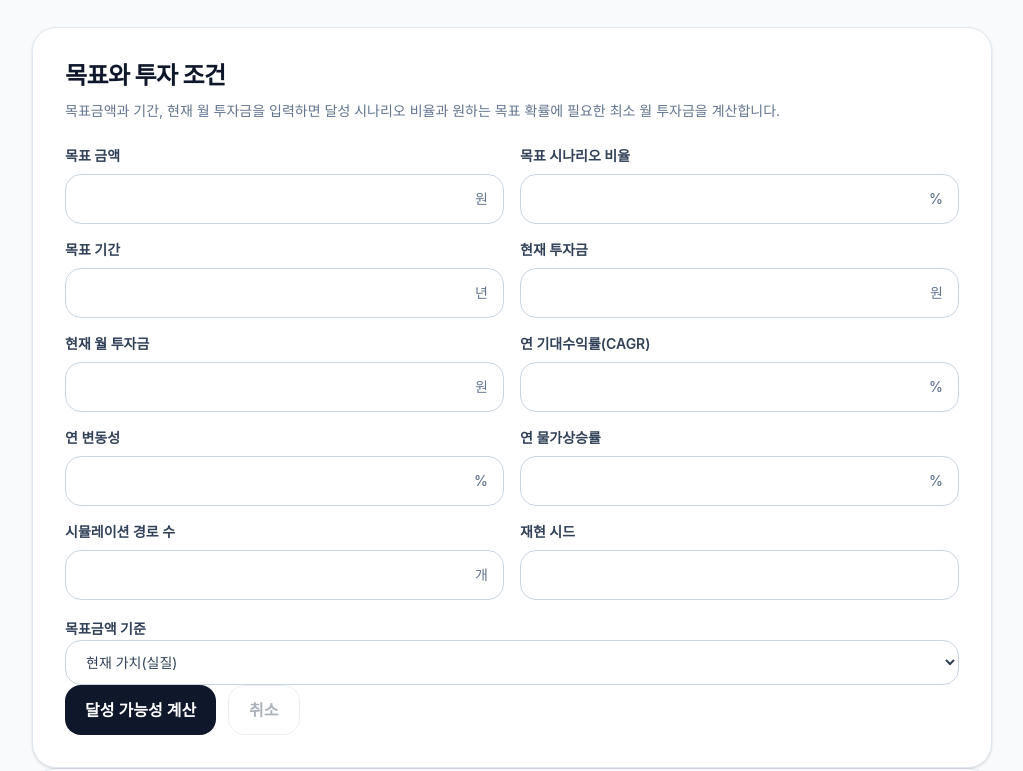
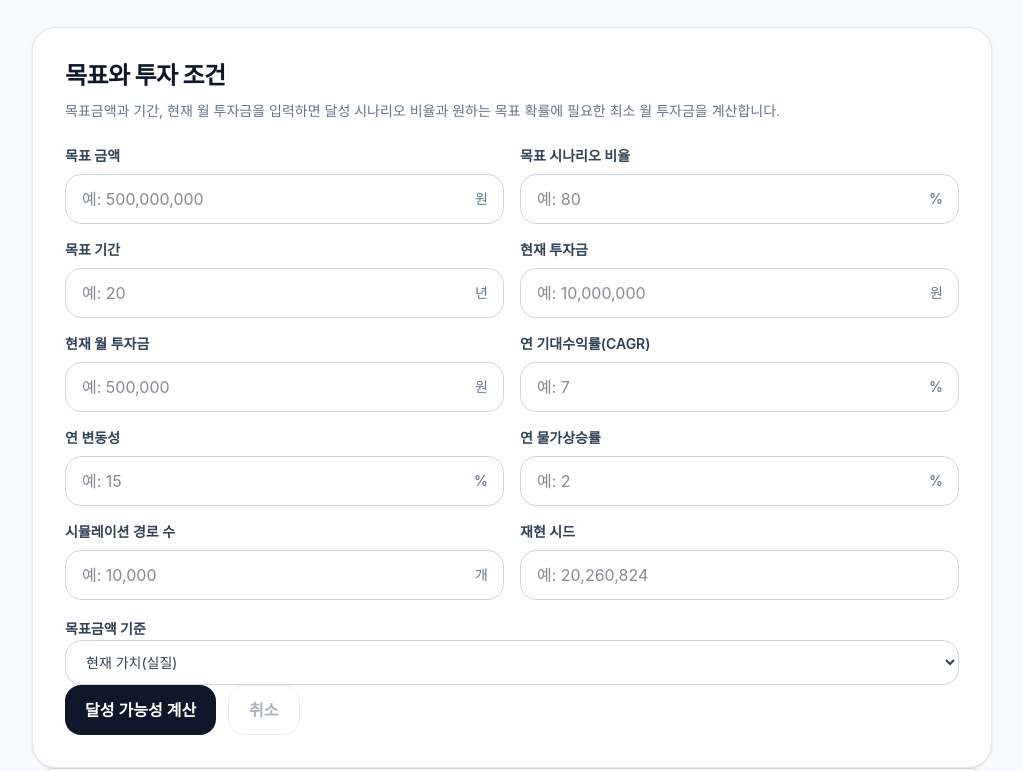
Before and after one commit to YG-coder/stock-calculator, a Next.js app: page /goal-probability-calculator in a window 1280 px wide. Shown: the part 510-1281 px from the top of the page, without its empty margins (128-1151 px from the left). Built offline with nearby package versions, Linux system fonts and the light colour scheme.

Commit message:
fix(ui): 빈 계산기 입력란에 회색 예시 추가

```diff
--- a/src/components/calculator/BacktestLab.tsx
+++ b/src/components/calculator/BacktestLab.tsx
@@ -19,8 +19,8 @@ export default function BacktestLab() {
 
   return <CalculatorLayout>
     <CalculatorCard title="월별 수익률 자료" description="시간순 월 수익률을 % 단위로 붙여넣으세요. 기본 숫자는 사용법 확인용 가상 예시이며 실제 시장 자료가 아닙니다.">
-      <label className="block space-y-2 text-sm font-semibold text-slate-700">월별 수익률(%, 쉼표·공백·줄바꿈 구분)<textarea className="min-h-36 w-full rounded-2xl border border-slate-300 p-4 font-mono font-normal" value={returnsText} onChange={(event) => setReturnsText(event.target.value)} /></label>
-      <div className="grid gap-4 sm:grid-cols-3"><InputField id="lab-horizon" label="투자기간" type="number" value={horizon} onChange={(event) => setHorizon(event.target.value)} unit="개월" /><InputField id="lab-initial" label="초기 투자금" type="number" value={initial} onChange={(event) => setInitial(event.target.value)} unit="원" /><InputField id="lab-monthly" label="월 투자금" type="number" value={monthly} onChange={(event) => setMonthly(event.target.value)} unit="원" /></div>
+      <label className="block space-y-2 text-sm font-semibold text-slate-700">월별 수익률(%, 쉼표·공백·줄바꿈 구분)<textarea className="min-h-36 w-full rounded-2xl border border-slate-300 p-4 font-mono font-normal" value={returnsText} onChange={(event) => setReturnsText(event.target.value)} placeholder="예: 2.1, -1.2, 3.4, 0.8" /></label>
+      <div className="grid gap-4 sm:grid-cols-3"><InputField id="lab-horizon" label="투자기간" type="number" value={horizon} onChange={(event) => setHorizon(event.target.value)} unit="개월" placeholder="예: 12" /><InputField id="lab-initial" label="초기 투자금" type="number" value={initial} onChange={(event) => setInitial(event.target.value)} unit="원" placeholder="예: 10000000" /><InputField id="lab-monthly" label="월 투자금" type="number" value={monthly} onChange={(event) => setMonthly(event.target.value)} unit="원" placeholder="예: 500000" /></div>
       <ResultDetail label="인식한 자료" value={String(calculated.returns.length)} unit="개월" />
       {hasInput && !calculated.result ? <div role="alert" className="rounded-2xl border border-red-200 bg-red-50 p-4 text-sm text-red-800">{calculated.error}</div> : null}
     </CalculatorCard>
--- a/src/components/calculator/CompoundInterestCalculator.tsx
+++ b/src/components/calculator/CompoundInterestCalculator.tsx
@@ -95,6 +95,7 @@ export default function CompoundInterestCalculator() {
                         value={initial}
                         onChange={(e) => setInitial(e.target.value)}
                         unit={moneyUnit}
+                        placeholder={currency === "KRW" ? "예: 1000000" : "예: 1000"}
                     />
                     <InputField
                         id="monthly"
@@ -103,6 +104,7 @@ export default function CompoundInterestCalculator() {
                         value={monthly}
                         onChange={(e) => setMonthly(e.target.value)}
                         unit={moneyUnit}
+                        placeholder={currency === "KRW" ? "예: 100000" : "예: 100"}
                     />
                 </div>
 
@@ -114,6 +116,7 @@ export default function CompoundInterestCalculator() {
                         value={rate}
                         onChange={(e) => setRate(e.target.value)}
                         unit="%"
+                        placeholder="예: 10"
                     />
                     <InputField
                         id="years"
@@ -122,6 +125,7 @@ export default function CompoundInterestCalculator() {
                         value={years}
                         onChange={(e) => setYears(e.target.value)}
                         unit="년"
+                        placeholder="예: 10"
                     />
                 </div>
 
--- a/src/components/calculator/GoalProbabilityCalculator.tsx
+++ b/src/components/calculator/GoalProbabilityCalculator.tsx
@@ -33,16 +33,16 @@ export default function GoalProbabilityCalculator() {
   return <CalculatorLayout>
     <CalculatorCard title="목표와 투자 조건" description="목표금액과 기간, 현재 월 투자금을 입력하면 달성 시나리오 비율과 원하는 목표 확률에 필요한 최소 월 투자금을 계산합니다.">
       <div className="grid gap-4 sm:grid-cols-2">
-        <InputField id="goal-target" label="목표 금액" type="number" value={fields.targetAmount} onChange={(e) => set("targetAmount", e.target.value)} unit="원" />
-        <InputField id="goal-probability" label="목표 시나리오 비율" type="number" value={fields.targetProbability} onChange={(e) => set("targetProbability", e.target.value)} unit="%" />
-        <InputField id="goal-years" label="목표 기간" type="number" value={fields.years} onChange={(e) => set("years", e.target.value)} unit="년" />
-        <InputField id="goal-initial" label="현재 투자금" type="number" value={fields.initialBalance} onChange={(e) => set("initialBalance", e.target.value)} unit="원" />
-        <InputField id="goal-monthly" label="현재 월 투자금" type="number" value={fields.monthlyAmount} onChange={(e) => set("monthlyAmount", e.target.value)} unit="원" />
-        <InputField id="goal-return" label="연 기대수익률(CAGR)" type="number" value={fields.expectedReturn} onChange={(e) => set("expectedReturn", e.target.value)} unit="%" />
-        <InputField id="goal-volatility" label="연 변동성" type="number" value={fields.volatility} onChange={(e) => set("volatility", e.target.value)} unit="%" />
-        <InputField id="goal-inflation" label="연 물가상승률" type="number" value={fields.inflation} onChange={(e) => set("inflation", e.target.value)} unit="%" />
-        <InputField id="goal-paths" label="시뮬레이션 경로 수" type="number" value={fields.paths} onChange={(e) => set("paths", e.target.value)} unit="개" />
-        <InputField id="goal-seed" label="재현 시드" type="number" value={fields.seed} onChange={(e) => set("seed", e.target.value)} />
+        <InputField id="goal-target" label="목표 금액" type="number" value={fields.targetAmount} onChange={(e) => set("targetAmount", e.target.value)} unit="원" placeholder="예: 500000000" />
+        <InputField id="goal-probability" label="목표 시나리오 비율" type="number" value={fields.targetProbability} onChange={(e) => set("targetProbability", e.target.value)} unit="%" placeholder="예: 80" />
+        <InputField id="goal-years" label="목표 기간" type="number" value={fields.years} onChange={(e) => set("years", e.target.value)} unit="년" placeholder="예: 20" />
+        <InputField id="goal-initial" label="현재 투자금" type="number" value={fields.initialBalance} onChange={(e) => set("initialBalance", e.target.value)} unit="원" placeholder="예: 10000000" />
+        <InputField id="goal-monthly" label="현재 월 투자금" type="number" value={fields.monthlyAmount} onChange={(e) => set("monthlyAmount", e.target.value)} unit="원" placeholder="예: 500000" />
+        <InputField id="goal-return" label="연 기대수익률(CAGR)" type="number" value={fields.expectedReturn} onChange={(e) => set("expectedReturn", e.target.value)} unit="%" placeholder="예: 7" />
+        <InputField id="goal-volatility" label="연 변동성" type="number" value={fields.volatility} onChange={(e) => set("volatility", e.target.value)} unit="%" placeholder="예: 15" />
+        <InputField id="goal-inflation" label="연 물가상승률" type="number" value={fields.inflation} onChange={(e) => set("inflation", e.target.value)} unit="%" placeholder="예: 2" />
+        <InputField id="goal-paths" label="시뮬레이션 경로 수" type="number" value={fields.paths} onChange={(e) => set("paths", e.target.value)} unit="개" placeholder="예: 10000" />
+        <InputField id="goal-seed" label="재현 시드" type="number" value={fields.seed} onChange={(e) => set("seed", e.target.value)} placeholder="예: 20260824" />
       </div>
       <label className="space-y-2 text-sm font-semibold text-slate-700">목표금액 기준
         <select className="block w-full rounded-2xl border border-slate-300 bg-white px-4 py-3 font-normal" value={fields.reportBasis} onChange={(e) => set("reportBasis", e.target.value as Fields["reportBasis"])}><option value="real">현재 가치(실질)</option><option value="nominal">미래 금액(명목)</option></select>
--- a/src/components/calculator/NoSellRebalancingCalculator.tsx
+++ b/src/components/calculator/NoSellRebalancingCalculator.tsx
@@ -29,10 +29,10 @@ export default function NoSellRebalancingCalculator() {
     <CalculatorCard title="보유 자산과 목표 비중" description="매도하지 않고 새 투자금만 배분합니다. 목표 비중의 합은 100%여야 합니다.">
       <div className="space-y-5">{assets.map((asset, index) => <div key={index} className="grid gap-3 rounded-2xl border border-slate-200 bg-slate-50 p-4 sm:grid-cols-3">
         <label className="space-y-2 text-sm font-semibold text-slate-700">자산명<input className="w-full rounded-xl border border-slate-300 bg-white px-3 py-3 font-normal" value={asset.name} onChange={(event) => update(index, "name", event.target.value)} /></label>
-        <InputField id={`asset-value-${index}`} label="현재 평가금액" type="number" value={asset.currentValue} onChange={(event) => update(index, "currentValue", event.target.value)} unit="원" />
-        <InputField id={`asset-weight-${index}`} label="목표 비중" type="number" value={asset.targetWeight} onChange={(event) => update(index, "targetWeight", event.target.value)} unit="%" />
+        <InputField id={`asset-value-${index}`} label="현재 평가금액" type="number" value={asset.currentValue} onChange={(event) => update(index, "currentValue", event.target.value)} unit="원" placeholder="예: 50000000" />
+        <InputField id={`asset-weight-${index}`} label="목표 비중" type="number" value={asset.targetWeight} onChange={(event) => update(index, "targetWeight", event.target.value)} unit="%" placeholder="예: 40" />
       </div>)}</div>
-      <div className="grid gap-4 sm:grid-cols-2"><InputField id="rebalancing-contribution" label="새 투자금" type="number" value={contribution} onChange={(event) => setContribution(event.target.value)} unit="원" /><ResultDetail label="목표 비중 합계" value={(weightSum * 100).toFixed(1)} unit="%" /></div>
+      <div className="grid gap-4 sm:grid-cols-2"><InputField id="rebalancing-contribution" label="새 투자금" type="number" value={contribution} onChange={(event) => setContribution(event.target.value)} unit="원" placeholder="예: 10000000" /><ResultDetail label="목표 비중 합계" value={(weightSum * 100).toFixed(1)} unit="%" /></div>
       {hasInput && !result ? <div role="alert" className="rounded-2xl border border-red-200 bg-red-50 p-4 text-sm text-red-800">평가금액과 투자금은 0 이상, 목표 비중 합계는 100%로 입력해 주세요.</div> : null}
     </CalculatorCard>
     {result ? <>
```
Also changed, not shown: src/components/calculator/DcaCalculator.tsx (+8 -8 lines), src/components/calculator/FireCalculator.tsx (+1 -1 lines), src/components/calculator/PortfolioCalculator.tsx (+4 -4 lines), src/components/calculator/SorrCalculator.tsx (+1 -1 lines), src/components/calculator/SorrSimulationCalculator.tsx (+1 -1 lines).
